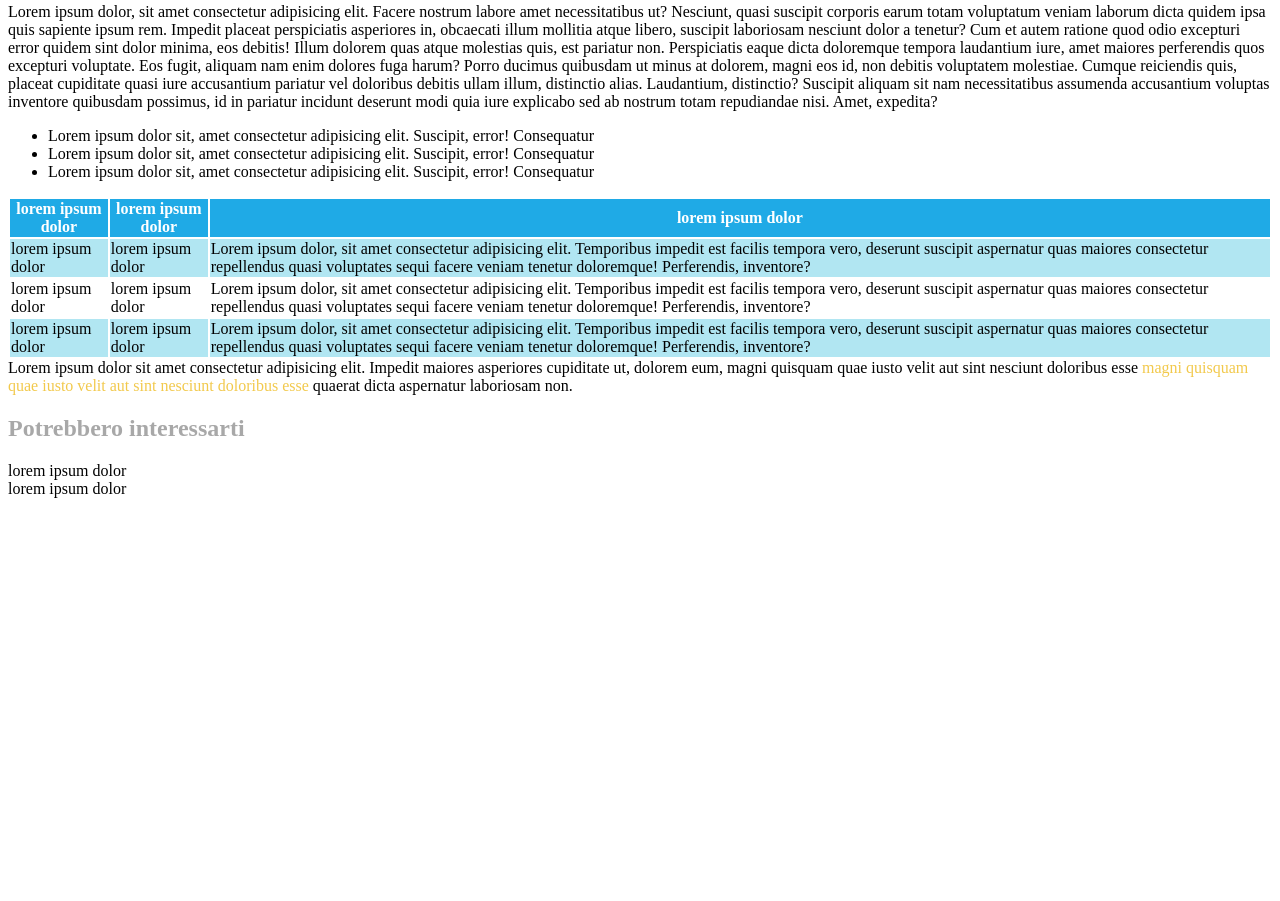
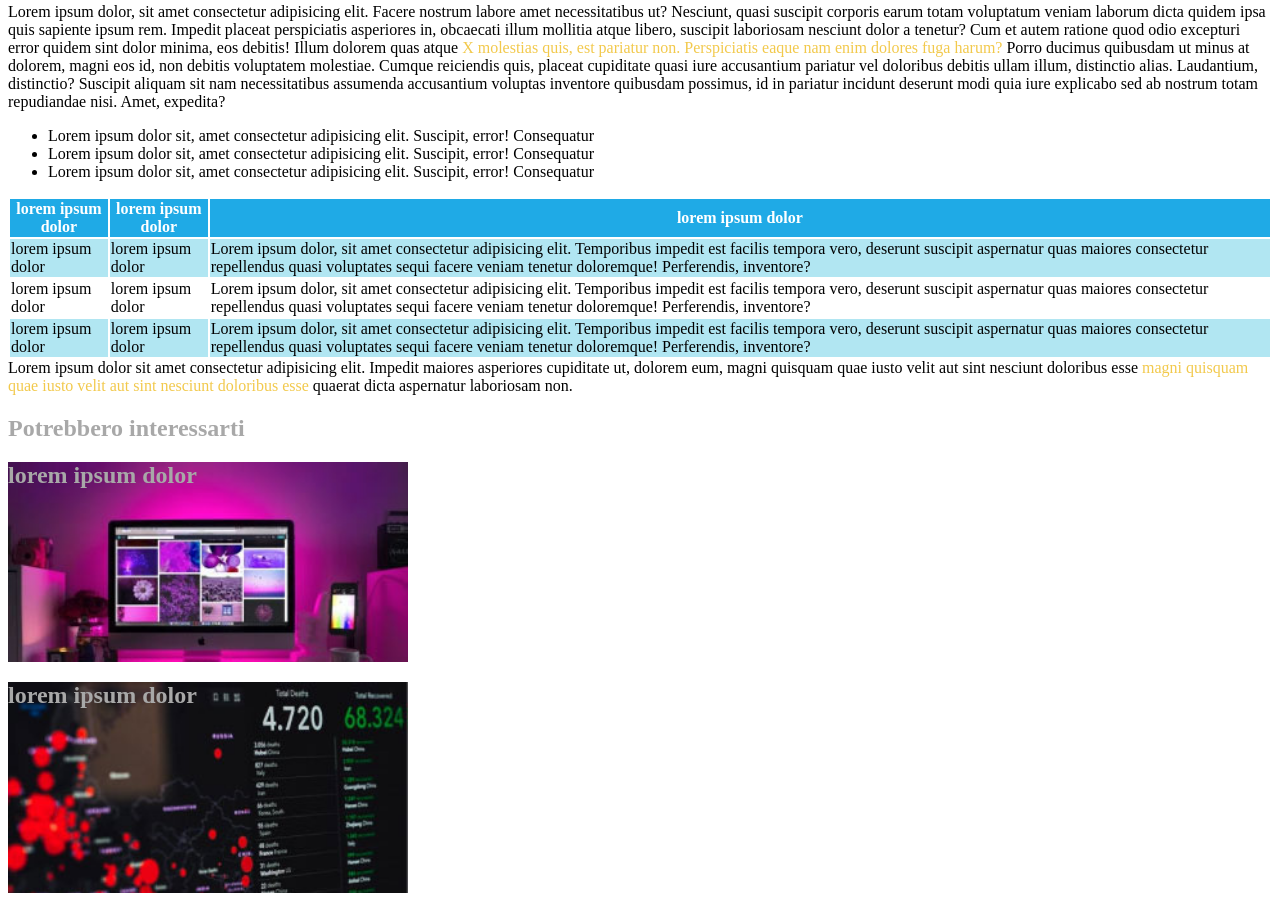
Before and after one commit to CarloMart88/html-css-booleaner, a plain HTML site: page index.html in a window 1280 px wide. Shown: the part 722-1623 px from the top of the page. Before the commit the page ends 1228 px from the top, so only its background shows below. Drawn offline with Linux system fonts and the light colour scheme.

Commit message:
css. per il footer

```diff
--- a/assets/css/style.css
+++ b/assets/css/style.css
@@ -32,3 +32,22 @@ header {
   color: white;
   background-color: #1FAAE6;
 }
+
+.purple {
+  text-padding: 10px;
+  color: #A8A8A8;
+  width: 400px;
+  height: 200px;
+  background-size: cover;
+  background-image: url(/assets/img/monitor.jpg);
+
+}
+
+
+.market {
+  color: #A8A8A8;
+  background-image: url(../img/graph.jpg);
+  width: 400px;
+  height: 211px;
+  background-size: cover;
+}
--- a/index.html
+++ b/index.html
@@ -27,9 +27,8 @@
       Nesciunt, quasi suscipit corporis earum totam voluptatum veniam laborum dicta quidem ipsa quis sapiente ipsum rem.
       Impedit placeat perspiciatis asperiores in, obcaecati illum mollitia atque libero, suscipit laboriosam nesciunt
       dolor a tenetur? Cum et autem ratione quod odio excepturi error quidem sint dolor minima, eos debitis!
-      Illum dolorem quas atque <span class="mark-up-yellow"></span> molestias quis, est pariatur non. Perspiciatis eaque
-      dicta doloremque tempora laudantium iure, amet maiores perferendis quos excepturi voluptate. Eos fugit, aliquam
-      nam enim dolores fuga harum?</span>
+      Illum dolorem quas atque <span class="mark-up-yellow">X molestias quis, est pariatur non. Perspiciatis eaque
+        nam enim dolores fuga harum?</span>
       Porro ducimus quibusdam ut minus at dolorem, magni eos id, non debitis voluptatem molestiae. Cumque reiciendis
       quis, placeat cupiditate quasi iure accusantium pariatur vel doloribus debitis ullam illum, distinctio alias.
       Laudantium, distinctio? Suscipit aliquam sit nam necessitatibus assumenda accusantium voluptas inventore quibusdam
@@ -96,8 +95,12 @@
   <footer>
     <h2 class="lightgray">Potrebbero interessarti</h2>
 
-    <div class="purple">lorem ipsum dolor</div>
-    <div class="market">lorem ipsum dolor</div>
+    <div class="purple">
+      <h2 class="lightgray">lorem ipsum dolor</h2>
+    </div>
+    <div class="market">
+      <h2 class="lightgray">lorem ipsum dolor</h2>
+    </div>
 
 
 
```
